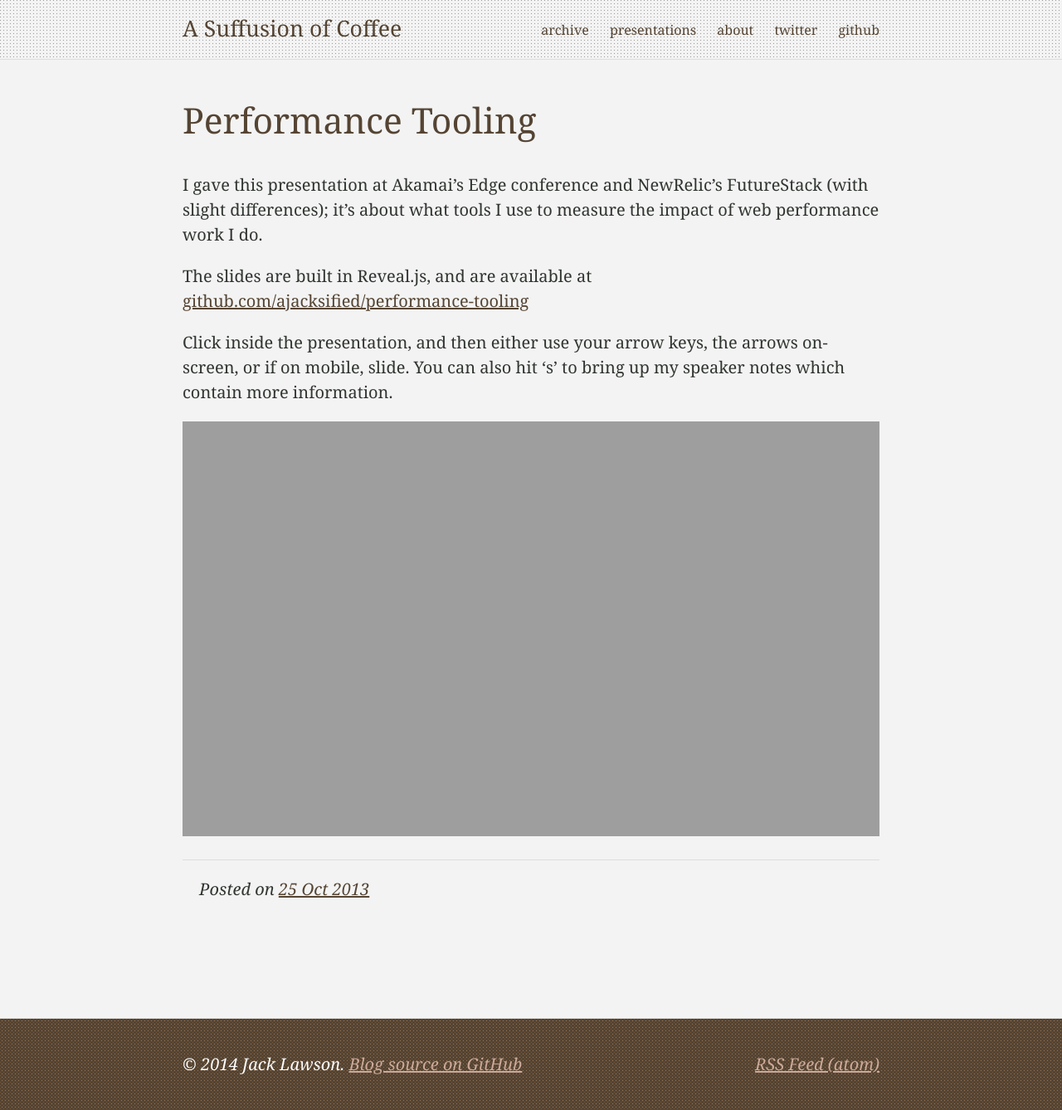
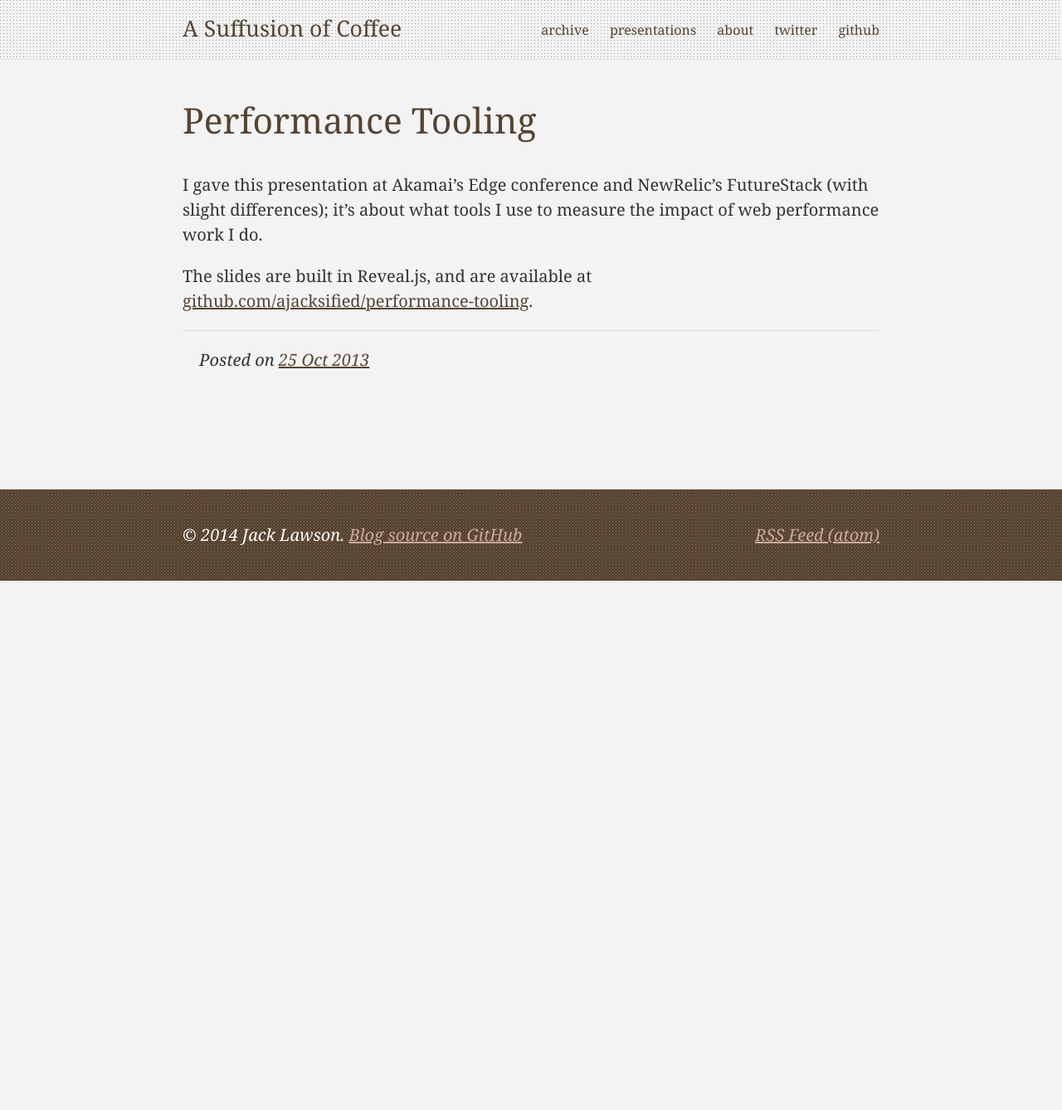
Before and after one commit to ajacksified/ajacksified.github.com, a Jekyll site: the page built from _posts/2013-10-25-performance-tooling.markdown, in a window 1280 px wide. Shown: the whole page at 83% size. Built offline with Jekyll 4.4.1, drawn with Linux system fonts in a browser that asks for light colours; some web fonts are replaced; Markdown is read by kramdown in place of the engine named in the settings; after the commit the page ends 900 px from its top, so only the background shows below that.

Commit message:
Clean up and simplify posts

```diff
--- a/_posts/2013-03-06-dismantling-the-monorail.markdown
+++ b/_posts/2013-03-06-dismantling-the-monorail.markdown
@@ -20,6 +20,4 @@ most cases, increase your efficiency, increase the longevity of your code,
 and will allow you to scale in application complexity without sacrificing
 code quality or agility.
 
-<div class="media-container">
-  <iframe src="http://player.vimeo.com/video/61043049" width="400" height="300" frameborder="0" webkitAllowFullScreen mozallowfullscreen allowFullScreen></iframe>
-</div>
+Check out the slides at [http://vimeo.com/video/61043049](http://vimeo.com/video/61043049).
--- a/_posts/2013-04-03-hubot-a-look-inside-our-robot-friend.markdown
+++ b/_posts/2013-04-03-hubot-a-look-inside-our-robot-friend.markdown
@@ -12,8 +12,4 @@ categories:
 Click inside the presentation, and then either use your arrow keys,
 the arrows on-screen, or if on mobile, slide. Built using Reveal.js.
 Source with examples at
-[github.com/ajacksified/how-to-hubot](https://github.com/ajacksified/how-to-hubot)
-
-<div class="media-container">
-  <iframe src="http://thejacklawson.com/how-to-hubot/?src=embedded" frameborder="0" marginwidth="0" marginheight="0" scrolling="no" allowfullscreen webkitallowfullscreen mozallowfullscreen style="width:100%; height:500px;"> </iframe>
-</div>
+[github.com/ajacksified/how-to-hubot](https://github.com/ajacksified/how-to-hubot).
--- a/_posts/2013-10-25-performance-tooling.markdown
+++ b/_posts/2013-10-25-performance-tooling.markdown
@@ -15,12 +15,4 @@ I gave this presentation at Akamai's Edge conference and NewRelic's FutureStack
 web performance work I do.
 
 The slides are built in Reveal.js, and are available at
-[github.com/ajacksified/performance-tooling](https://github.com/ajacksified/performance-tooling)
-
-Click inside the presentation, and then either use your arrow keys,
-the arrows on-screen, or if on mobile, slide. You can also hit 's' to bring up
-my speaker notes which contain more information.
-
-<div class="media-container">
-  <iframe src="http://thejacklawson.com/performance-tooling/?src=embedded" frameborder="0" marginwidth="0" marginheight="0" scrolling="no" allowfullscreen webkitallowfullscreen mozallowfullscreen style="width:100%; height:500px;"> </iframe>
-</div>
+[github.com/ajacksified/performance-tooling](https://github.com/ajacksified/performance-tooling).
```
Also changed, not shown: _posts/2013-08-17-javascript-testing.markdown (+1 -8 lines), _posts/2013-09-27-gild-and-the-commoditization-of-my-information.markdown (deleted, +0 -119 lines).
